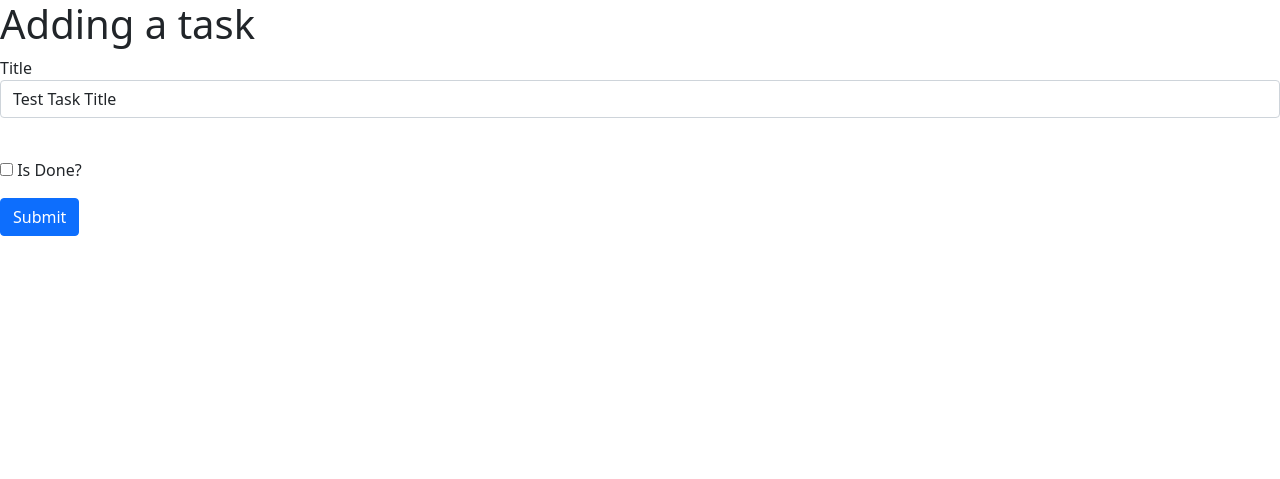
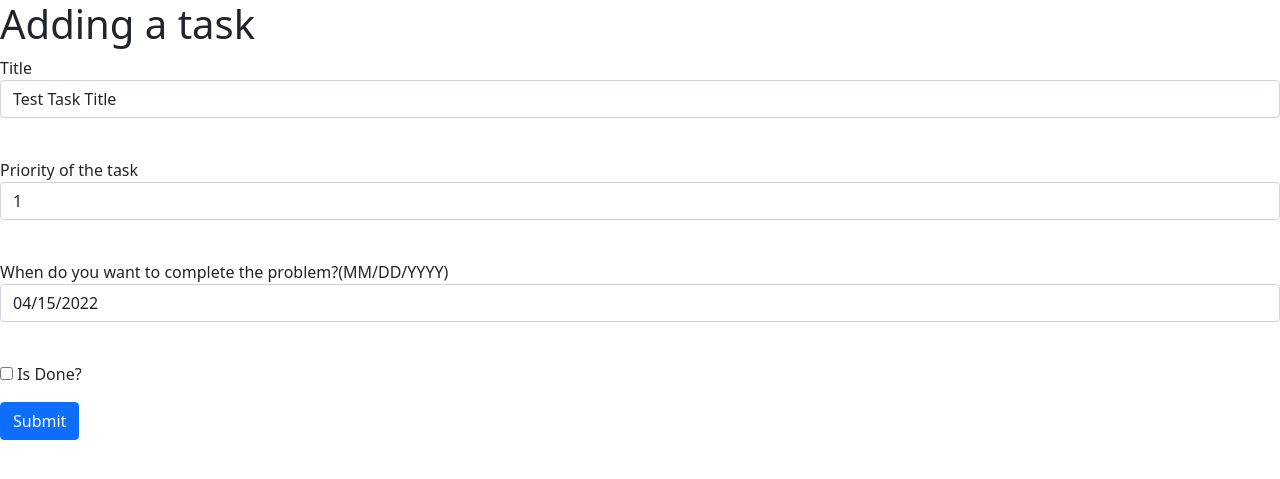
Before and after one commit to dragonfly-d/ToDoList_WEB_Edition, a Flask app: page /tasks/4 in a window 1280 px wide. Shown: the top 479 px of the page. Run offline with Flask 2, Linux system fonts and the light colour scheme; data comes from the database, SQL or seed files in the repository; both versions use the stored data as it was after the commit.

Commit message:
Оптимизирована работа с новыми колонками задач

```diff
--- a/data/tasks.py
+++ b/data/tasks.py
@@ -21,4 +21,4 @@ class Tasks(SqlAlchemyBase):
                                 sqlalchemy.ForeignKey("users.id"))
     user = orm.relation('User')
     priority = sqlalchemy.Column(sqlalchemy.Integer, default=4)
-    scheduled_date = sqlalchemy.Column(sqlalchemy.DateTime)
+    scheduled_date = sqlalchemy.Column(sqlalchemy.DateTime, default=datetime.datetime.now)
--- a/forms/tasks.py
+++ b/forms/tasks.py
@@ -1,9 +1,11 @@
 from flask_wtf import FlaskForm
-from wtforms import StringField, BooleanField, SubmitField
+from wtforms import StringField, BooleanField, SubmitField, IntegerField, DateTimeField
 from wtforms.validators import DataRequired
-
+import datetime
 
 class TasksForm(FlaskForm):
     title = StringField('Title', validators=[DataRequired()])
+    priority = IntegerField("Priority of the task", default=4)
+    scheduled_date = DateTimeField("When do you want to complete the problem?(MM/DD/YYYY)", format="%m/%d/%Y", default=datetime.datetime.now)
     done = BooleanField("Is Done?")
     submit = SubmitField('Submit')
--- a/main.py
+++ b/main.py
@@ -33,6 +33,8 @@ def add_tasks():
         tasks = Tasks()
 
         tasks.title = form.title.data
+        tasks.priority = form.priority.data
+        tasks.scheduled_date = form.scheduled_date.data
         tasks.done = form.done.data
         tasks.user_id = "" # Изменить после добавления функционала с пользователями
         db_sess.add(tasks)
@@ -50,6 +52,8 @@ def edit_tasks(task_id):
 
         if tasks:
             form.title.data = tasks.title
+            form.priority.data = tasks.priority
+            form.scheduled_date.data = tasks.scheduled_date
             form.done.data = tasks.done
         else:
             abort(404)
@@ -60,6 +64,8 @@ def edit_tasks(task_id):
 
         if tasks:
             tasks.title = form.title.data
+            tasks.priority = form.priority.data
+            tasks.scheduled_date = form.scheduled_date.data
             tasks.done = form.done.data
             db_sess.commit()
             return redirect("/tasks")
--- a/templates/add_task.html
+++ b/templates/add_task.html
@@ -13,6 +13,24 @@
             </p>
         {% endfor %}
     </p>
+    <p>
+        {{ form.priority.label }}<br>
+        {{ form.priority(class="form-control") }}<br>
+        {% for error in form.priority.errors %}
+            <p class="alert alert-danger" role="alert">
+                {{ error }}
+            </p>
+        {% endfor %}
+    </p>
+    <p>
+        {{ form.scheduled_date.label }}<br>
+        {{ form.scheduled_date(class="form-control") }}<br>
+        {% for error in form.scheduled_date.errors %}
+            <p class="alert alert-danger" role="alert">
+                {{ error }}
+            </p>
+        {% endfor %}
+    </p>
     <p>{{ form.done() }} {{ form.done.label }}</p>
     <p>{{ form.submit(type="submit", class="btn btn-primary") }}</p>
 </form>
--- a/templates/index.html
+++ b/templates/index.html
@@ -4,8 +4,10 @@
 <h1 style="text-align: center;">Today's Tasks</h1>
 <a href="/add_tasks" class="btn btn-primary">Add Task</a>
 {% for item in tasks %}
-<div style="border-color: red;">
+    <div style="margin: 10px;">
         <h2>{{ item.title }} - {% if item.done %} Завершено! {% else %} В процессе выполнения {% endif %}</h2>
+        <h4>Task Priority:</br> {{ item.priority }}</h4>
+        <h4>Scheduled data:</br> {{ item.scheduled_date.strftime("%m/%d/%Y") }}</h4>
     </div>
     <div>
         <a href="/tasks/{{ item.id }}" class="btn btn-warning">Edit Task</a>
```
Also changed, not shown: db/TDLDataBase.db. Lines whose indentation alone changed are shown as unchanged.
